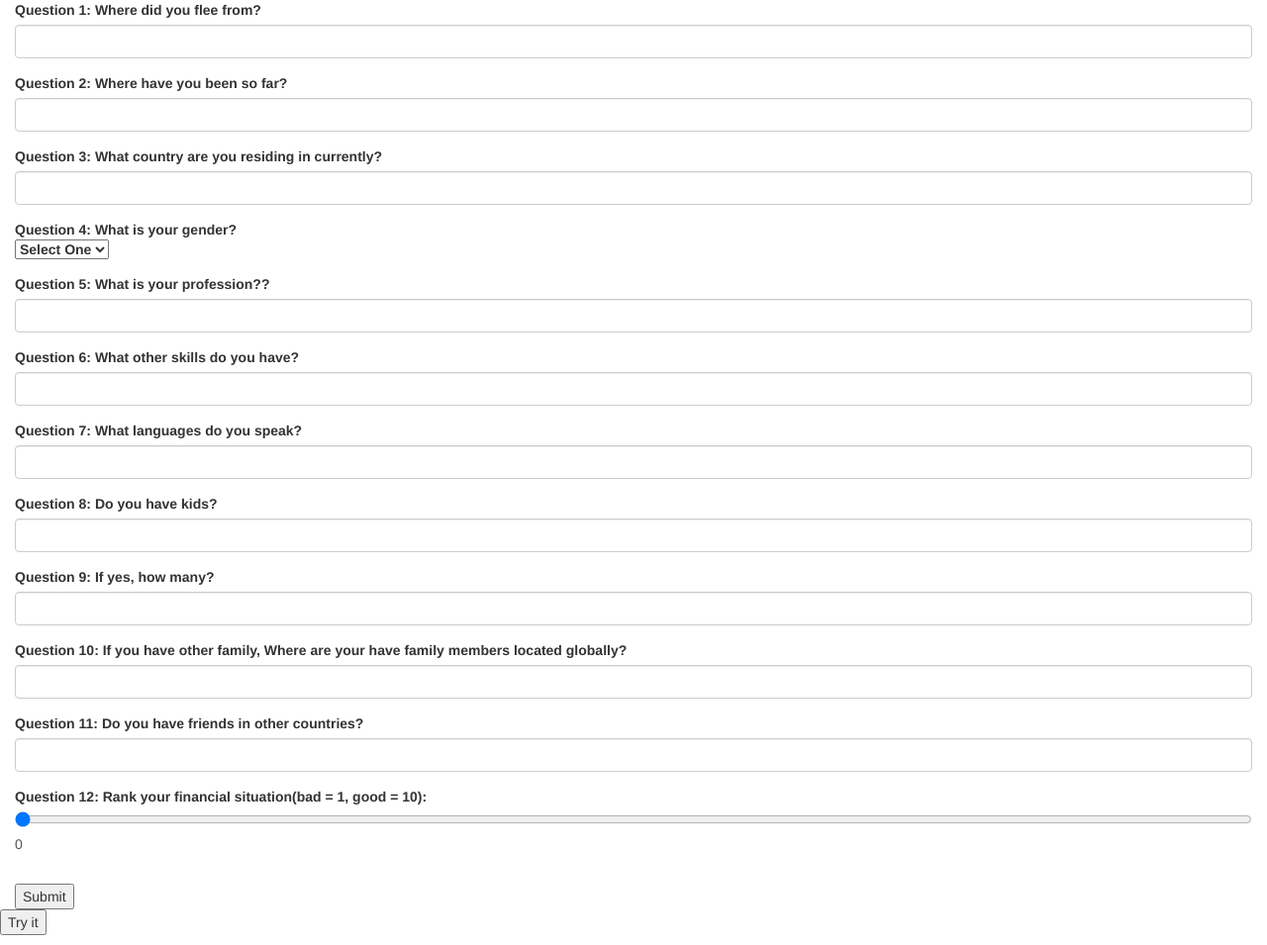
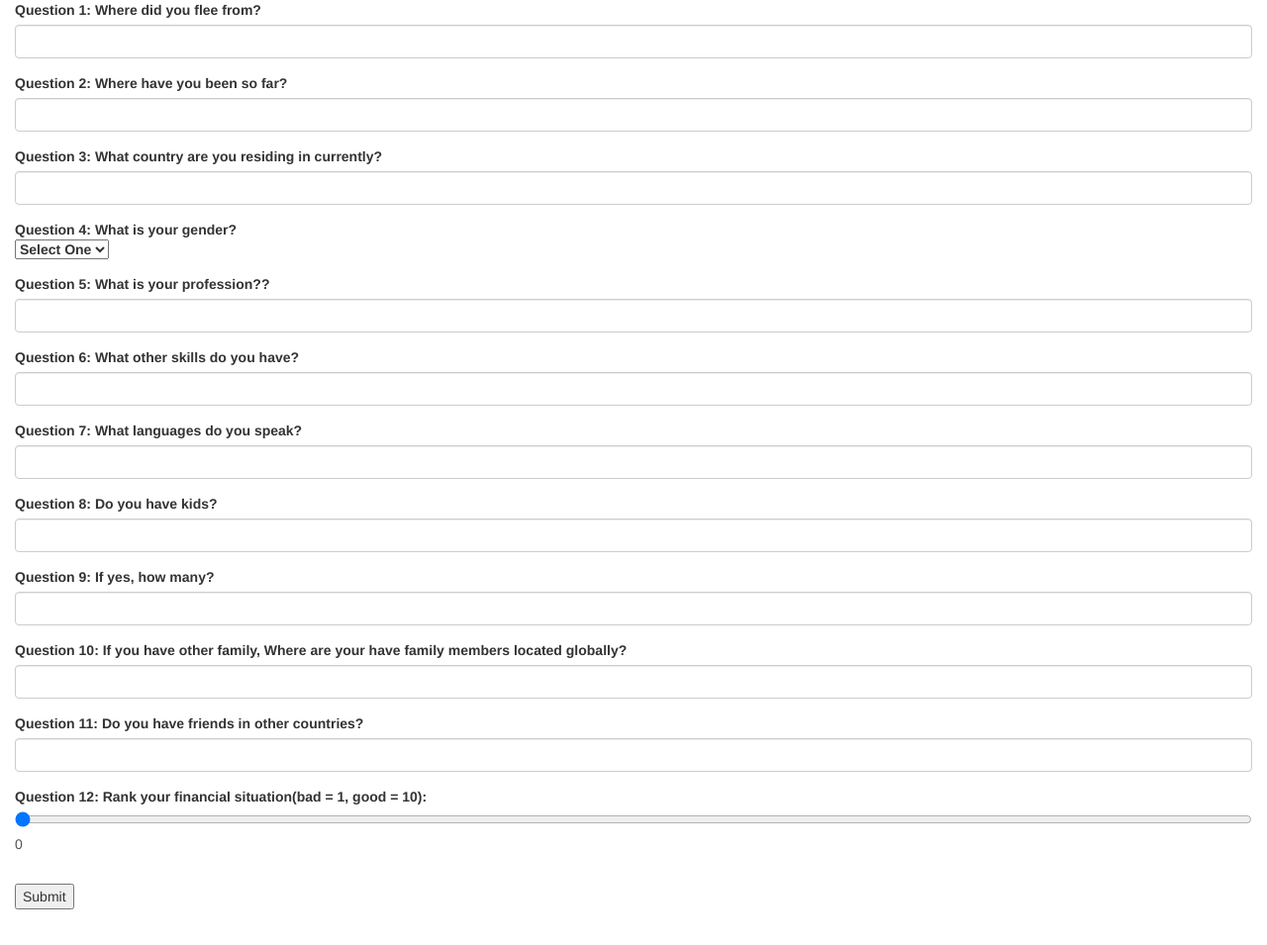
Before and after one commit to parsaattari/govhack, a plain HTML site: page questionaire.html in a window 1280 px wide. Shown: the whole page at 99% size. After the commit the page ends 929 px from the top, so only its background shows below. Drawn offline with nearby package versions, Linux system fonts and the light colour scheme.

Commit message:
Got rid of try button

```diff
--- a/questionaire.html
+++ b/questionaire.html
@@ -97,7 +97,7 @@
 </div>
 </form>
 
-<button onclick="myFunction()">Try it</button>
+<!-- <button onclick="myFunction()">Try it</button> -->
 
 <p id="demo"></p>
 
```
